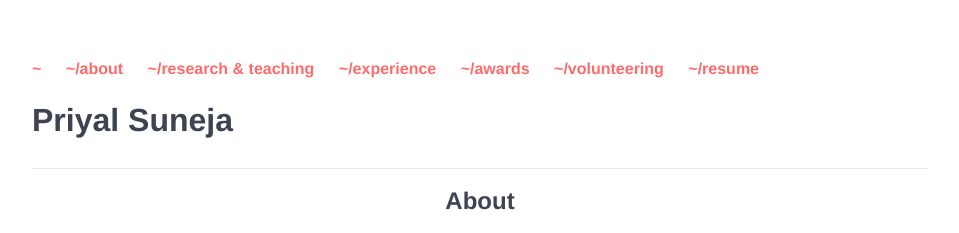
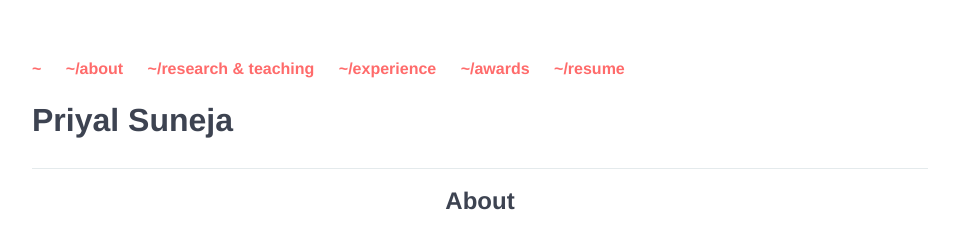
Before and after one commit to p-suneja/p-suneja.github.io, a Jekyll site: the page built from index.html, in a window 1280 px wide and 900 px high. Shown: the top 233 px of the window, without its empty margins (160-1119 px from the left). Built offline with Jekyll 4.4.1, drawn with Linux system fonts in a browser that asks for light colours; nearby versions of some CDN libraries.

Commit message:
Update default.html

```diff
--- a/_layouts/default.html
+++ b/_layouts/default.html
@@ -17,7 +17,6 @@
 				<li><a href="#RESEARCH">~/research & teaching</a></li>
 				<li><a href="#EXPERIENCE">~/experience</a></li>
 				<li><a href="#AWARDS">~/awards</a></li>
-				<li><a href="#VOLUNTEERING">~/volunteering</a></li>
 				<li><a href="/Priyal_Suneja_Resume.pdf"target="_blank">~/resume</a>
 	    		</ul>
 			</nav>
@@ -28,7 +27,7 @@
 			</div><!-- /.container -->
 			<footer>
 				Powered by Priyal
-				<a style="float:right" href="/website/index.html">How I built this Website</a>
+				<a style="float:right" href="/website/index.html" target="_blank">How I built this Website</a>
 			</footer>
 		</body>
 	</html>
```
